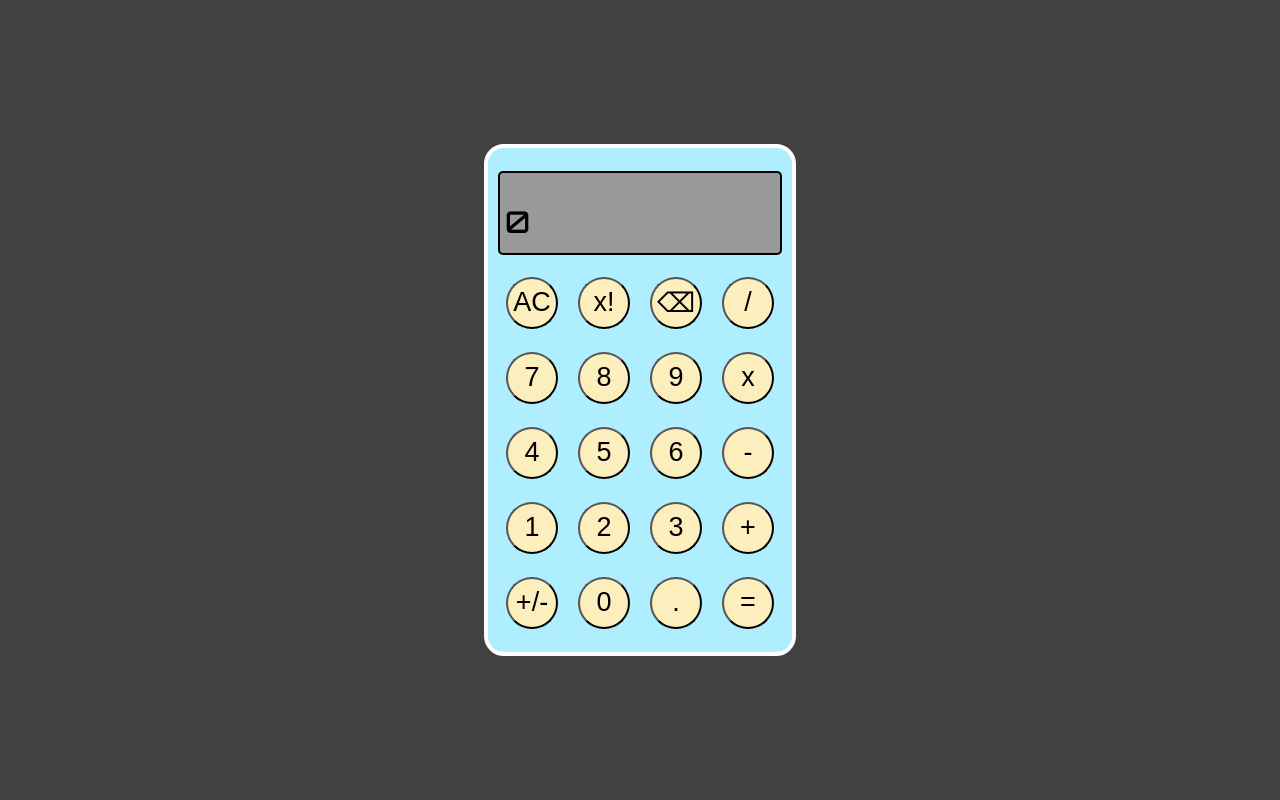
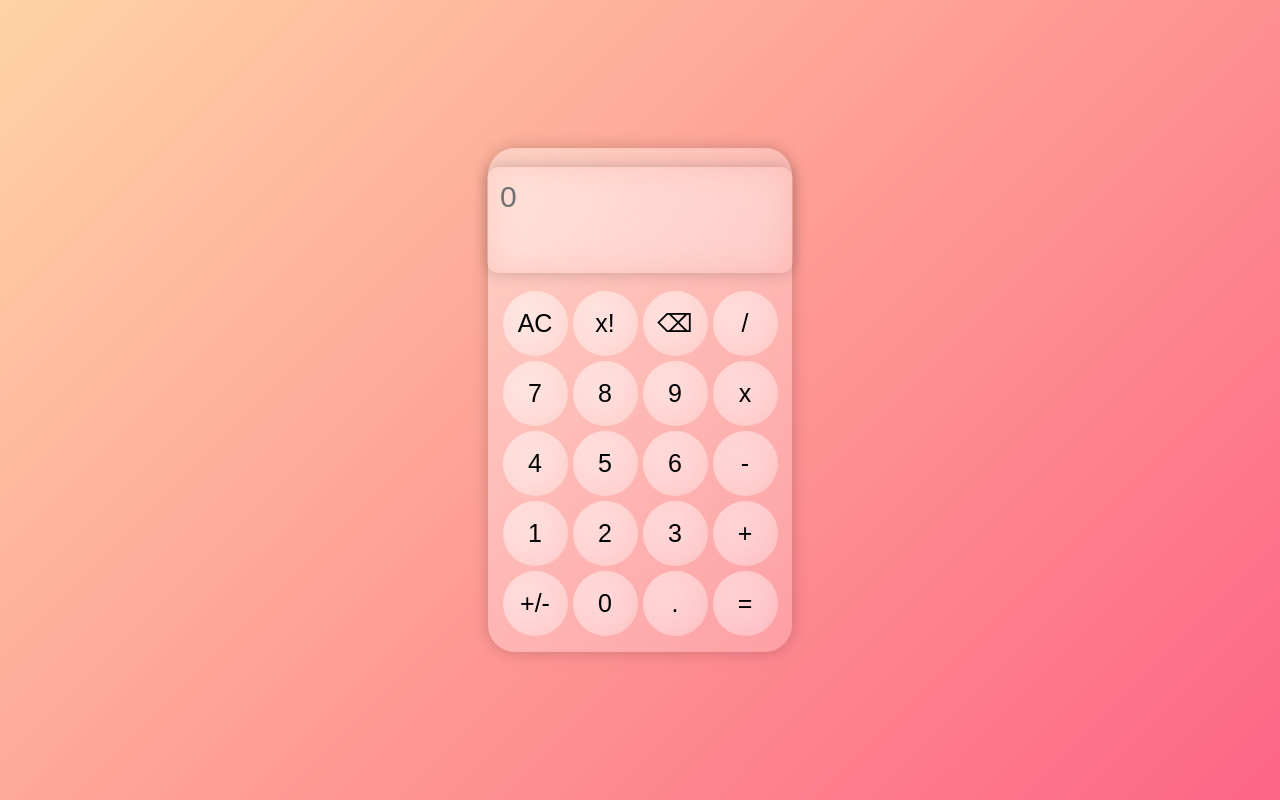
Before and after one commit to ashishstomar/top-calculator, a plain HTML site: page index.html in a window 1280 px wide. Drawn offline with Linux system fonts and the light colour scheme.

Commit message:
Updated UI styling

```diff
--- a/styles.css
+++ b/styles.css
@@ -1,88 +1,157 @@
-@import url('https://fonts.googleapis.com/css2?family=Orbitron:wght@400..900&display=swap');
+
 
 body {
     margin: 0px;
     padding: 0px;
-    background-color: #414141;
+    background: linear-gradient(135deg, #ffd3a5, #fd6585);
     color: white;
     display: flex;
     flex-direction: column;
     justify-content: center;
     align-items: center;
     height: 100vh;
-    font-family: "Orbitron", sans-serif;
+    font-family: Ariel, sans-serif;
 }
 
 .container {
-    border: 4px solid rgb(255, 255, 255);
+    background: rgb(255, 255, 255);
+    background: linear-gradient(
+        to right bottom,
+        rgba(255, 255, 255, 0.4),
+        rgba(255, 255, 255, 0.2)
+    );
+    backdrop-filter: blur(1rem);
     height: 500px;
     width: 300px;
     display: flex;
     flex-direction: column;
     justify-content:space-evenly;
     align-items: center;
-    margin: 0%;
     padding: 2px;
-    background-color: rgb(175, 238, 255);
-    border-radius: 20px;
+    border-radius: 27px;
+    box-shadow: 0 0 1rem rgba(0, 0, 0, 0.2);
 }
 
-#display {
-    border: 2px solid black;
+.displayTxt {
     height: 80px;
     width: 280px;
-    background-color: rgb(153, 153, 153);
-    border-radius: 5px;
-    color: black;
-    display: flex;
-    flex-direction: column;
-}
-
-.displayTxt{
-    font-size: 30px;
+    backdrop-filter: blur(1rem);
+    box-shadow: 0 0 1rem rgba(0, 0, 0, 0.2);
+    border-radius: 12px;
+    color: rgb(113, 113, 113);
     font-weight:500;
-    padding: 0px 0px 0px 5px;
+    padding: 13px;
+    margin: 13px;
     overflow-wrap: break-word;
     word-wrap: break-word;
     word-break: break-word;
+    font-size: 30px;
+    overflow: hidden;
     display: flex;
+    flex-direction: column;
+    justify-content:space-between;
 }
+
+.previousOperand {
+    height: 20px;
+    width: 280px;
+    font-size: 25px;
+    display: flex;
+    justify-content: flex-end;
+}
+
+.currentOperand {
+    height: 40px;
+    width: 280px;
+    font-size: 35px;
+    display: flex;
+    justify-content: flex-end;
+}
+
+
 .content {
     display: flex;
     flex-direction: column;
-    gap: 23px;
+    gap: 5px;
+    margin: 0px 10px 10px 10px;
 }
 
 .row {
     display: flex;
     justify-content:center;
     align-items:center;
-    gap: 20px;
-
+    gap: 5px;
 }
 
-button, #equal {
-    background-color: rgb(253, 239, 189);
+button{
+    background: linear-gradient(
+        to right bottom,
+        rgba(255, 255, 255, 0.4),
+        rgba(255, 255, 255, 0.2)
+    );
+    backdrop-filter: blur(1rem);
     border-radius: 100px;
-    border: 1px soliid;
-    font-size: 27px;
-    height: 52px;
-    width: 52px;
+    font-size: 25px;
+    font-weight: 300;
+    height: 65px;
+    width: 65px;
     display: flex;
     justify-content:center;
     align-items:center;
     cursor: pointer;
+    border: none;
+    transition: background-color 0.5s ease;
 }
+
+button:hover {
+    background-color: rgb(255, 210, 107);
+    backdrop-filter: blur(1rem);
+    border-radius: 100px;
+    box-shadow: 0 0 1rem rgba(0, 0, 0, 0.1);
+}
+
+button:active {
+    background-color: rgb(255, 157, 0);
+}
+
 
 #equal{
     border-radius: 12px;
     background-color: rgb(212, 255, 147);
+}
+#equal:hover {
+    background-color: rgb(161, 255, 0);
+    backdrop-filter: blur(1rem);
+    box-shadow: 0 0 1rem rgba(0, 0, 0, 0.1);
+}
+
+#equal:active {
+    background-color: rgb(73, 160, 2);
 }
 
 #allClear, #delete {
     background-color: rgb(244, 139, 139);
 }
 
-#divide, #multiply, #minus, #add, #posNeg, #fact, #decimal {
+#allClear:hover, #delete:hover {
+    background-color: rgb(252, 53, 53);
+    backdrop-filter: blur(1rem);
+    box-shadow: 0 0 1rem rgba(0, 0, 0, 0.1);
+}
+
+#allClear:active, #delete:active {
+    background-color: rgb(146, 0, 0);
+}
+#divide, #multiply, #minus, #add, #fact {
     background-color: rgb(183, 183, 255);
 }
+
+#divide:hover, #multiply:hover, #minus:hover, #add:hover, #fact:hover {
+    background-color: rgb(131, 54, 255);
+    backdrop-filter: blur(1rem);
+    box-shadow: 0 0 1rem rgba(0, 0, 0, 0.1);
+}
+
+#divide:active, #multiply:active, #minus:active, #add:active, #fact:active {
+    background-color: rgb(48, 1, 123);
+}
```
